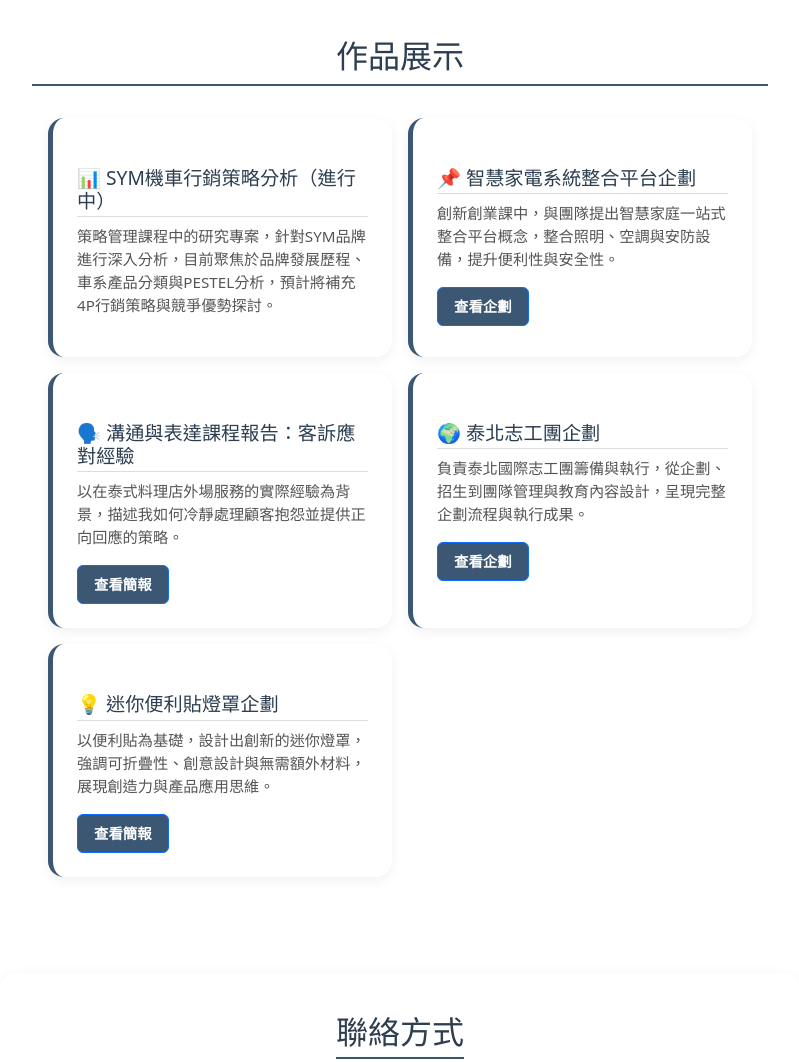
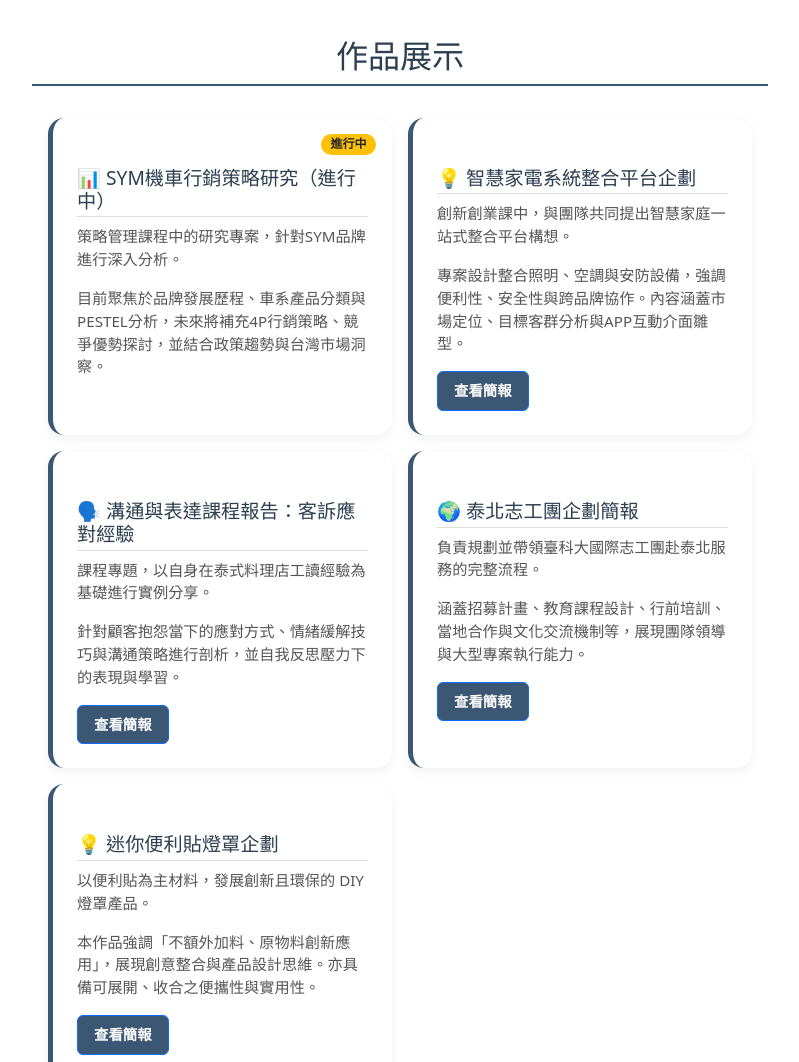
Before and after one commit to Wun0109/wun0109.github.io, a plain HTML site: page index.html in a window 1280 px wide. Shown: the part 1760-2822 px from the top of the page, without its empty margins (240-1039 px from the left). Drawn offline with nearby package versions, Linux system fonts and the light colour scheme.

Commit message:
Update index.html

```diff
--- a/index.html
+++ b/index.html
@@ -111,32 +111,48 @@
       <div class="project-grid">
 
         <div class="project-card strategy">
-            <h3>SYM機車行銷策略分析（進行中）</h3>
-            <p>策略管理課程中的研究專案，針對SYM品牌進行深入分析，目前聚焦於品牌發展歷程、車系產品分類與PESTEL分析，預計將補充4P行銷策略與競爭優勢探討。</p>
+          <h3>SYM機車行銷策略研究（進行中）</h3>
+          <p>策略管理課程中的研究專案，針對SYM品牌進行深入分析。</p>
+          <div class="project-detail">
+            <p>目前聚焦於品牌發展歷程、車系產品分類與PESTEL分析，未來將補充4P行銷策略、競爭優勢探討，並結合政策趨勢與台灣市場洞察。</p>
+          </div>
+          <span class="badge bg-warning text-dark">進行中</span>
         </div>
 
-         <div class="project-card default">
+        <div class="project-card creative">
           <h3>智慧家電系統整合平台企劃</h3>
-            <p>創新創業課中，與團隊提出智慧家庭一站式整合平台概念，整合照明、空調與安防設備，提升便利性與安全性。</p>
-            <a href="smarthome.pdf" class="btn btn-primary" target="_blank">查看企劃</a>
+          <p>創新創業課中，與團隊共同提出智慧家庭一站式整合平台構想。</p>
+          <div class="project-detail">
+            <p>專案設計整合照明、空調與安防設備，強調便利性、安全性與跨品牌協作。內容涵蓋市場定位、目標客群分析與APP互動介面雛型。</p>
+            <a href="smarthome.pdf" class="btn btn-primary" target="_blank">查看簡報</a>
+          </div>
         </div>
 
         <div class="project-card speech">
           <h3>溝通與表達課程報告：客訴應對經驗</h3>
-           <p>以在泰式料理店外場服務的實際經驗為背景，描述我如何冷靜處理顧客抱怨並提供正向回應的策略。</p>
+          <p>課程專題，以自身在泰式料理店工讀經驗為基礎進行實例分享。</p>
+          <div class="project-detail">
+            <p>針對顧客抱怨當下的應對方式、情緒緩解技巧與溝通策略進行剖析，並自我反思壓力下的表現與學習。</p>
             <a href="communicate.pdf" class="btn btn-primary" target="_blank">查看簡報</a>
+          </div>
         </div>
 
         <div class="project-card volunteer">
-           <h3>泰北志工團企劃</h3>
-           <p>負責泰北國際志工團籌備與執行，從企劃、招生到團隊管理與教育內容設計，呈現完整企劃流程與執行成果。</p>
-           <a href="2024T.pdf" class="btn btn-primary" target="_blank">查看企劃</a>
+          <h3>泰北志工團企劃簡報</h3>
+          <p>負責規劃並帶領臺科大國際志工團赴泰北服務的完整流程。</p>
+          <div class="project-detail">
+            <p>涵蓋招募計畫、教育課程設計、行前培訓、當地合作與文化交流機制等，展現團隊領導與大型專案執行能力。</p>
+            <a href="2024T.pdf" class="btn btn-primary" target="_blank">查看簡報</a>
+          </div>
         </div>
 
         <div class="project-card creative">
           <h3>迷你便利貼燈罩企劃</h3>
-           <p>以便利貼為基礎，設計出創新的迷你燈罩，強調可折疊性、創意設計與無需額外材料，展現創造力與產品應用思維。</p>
+          <p>以便利貼為主材料，發展創新且環保的 DIY 燈罩產品。</p>
+          <div class="project-detail">
+            <p>本作品強調「不額外加料、原物料創新應用」，展現創意整合與產品設計思維。亦具備可展開、收合之便攜性與實用性。</p>
             <a href="sticky.pdf" class="btn btn-primary" target="_blank">查看簡報</a>
+          </div>
         </div>
 
       </div>
@@ -174,5 +190,6 @@
 
     <script src="https://stackpath.bootstrapcdn.com/bootstrap/5.3.1/js/bootstrap.bundle.min.js" integrity="sha384-XXXXXXXXXXX" crossorigin="anonymous"></script> <!-- 引入 Bootstrap JavaScript -->
     <script src="script.js"></script>
+
 </body>
 </html>
```
Lines whose indentation alone changed are shown as unchanged.
